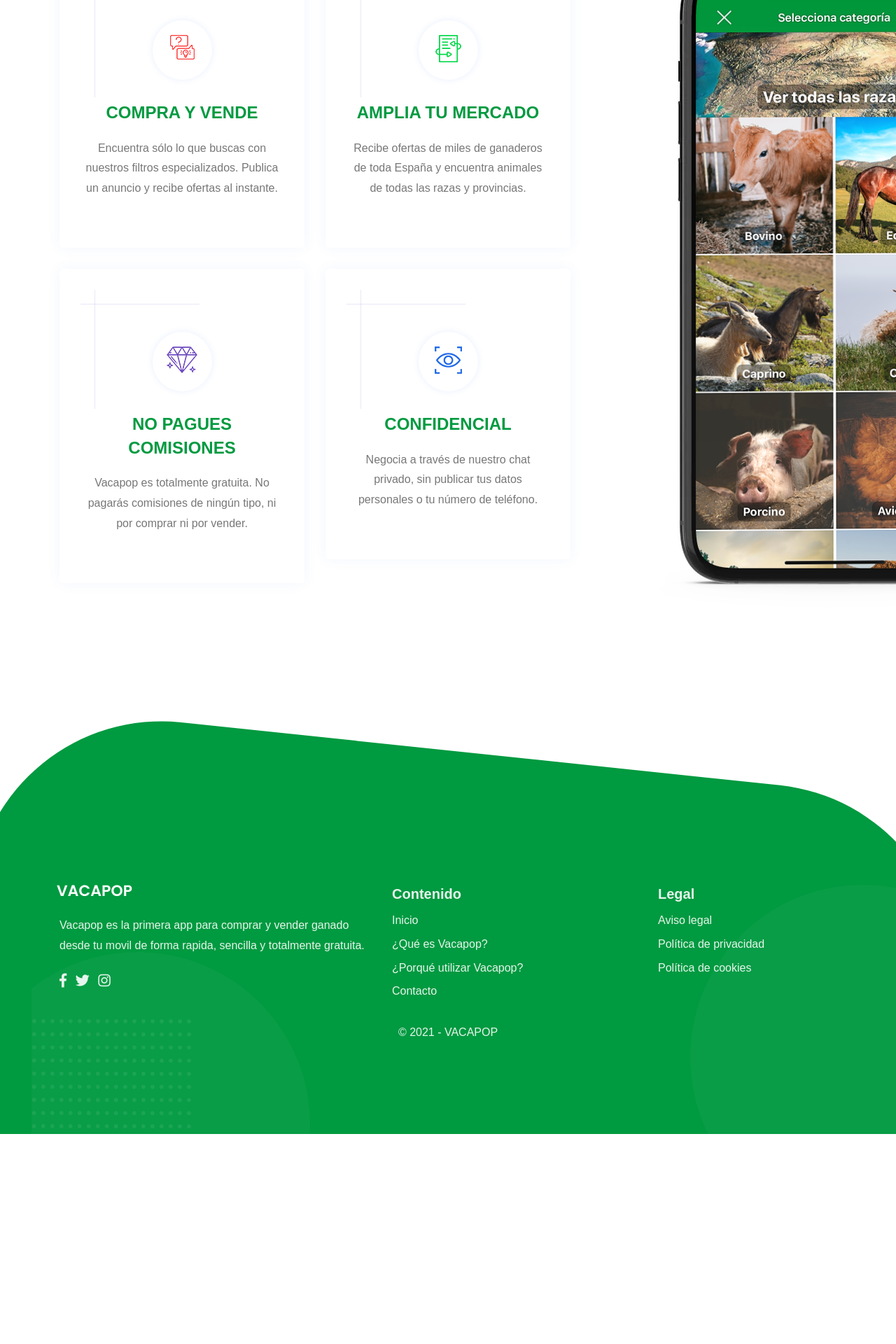
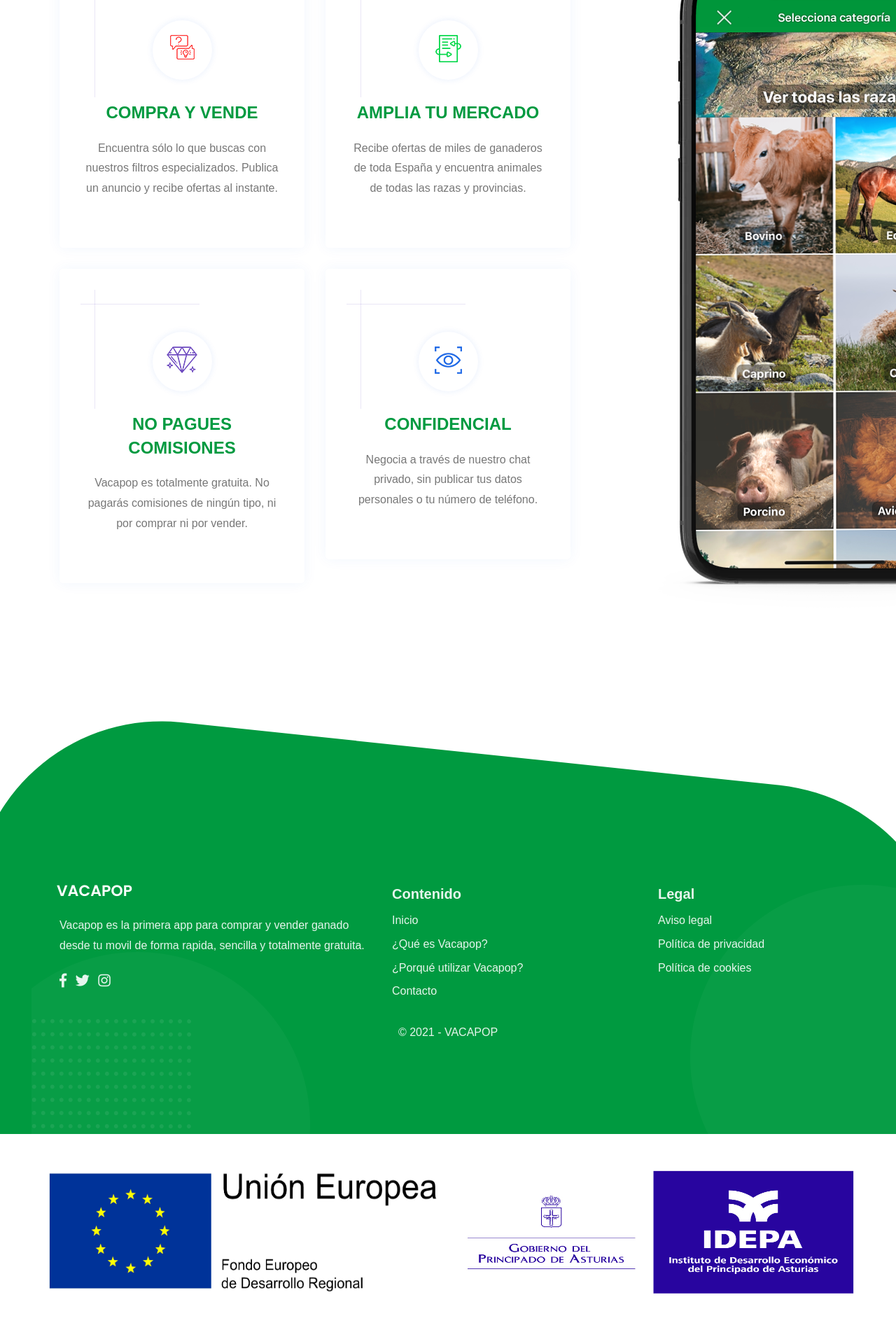
Before and after one commit to project-market-bb/project-market-bb.github.io, a Jekyll site: the page built from index.html, in a window 1280 px wide. Shown: the part 2312-4232 px from the top of the page at 70% size. Built offline with Jekyll 4.4.1, drawn with Linux system fonts in a browser that asks for light colours; some web fonts are replaced; before the commit the page ends 3932 px from its top, so only the background shows below that.

Commit message:
Add idepa

```diff
--- a/_layouts/default.html
+++ b/_layouts/default.html
@@ -59,6 +59,38 @@
     {% feed_meta %}
     {% include pixel_fb.html %}
     {% include pixel_google.html %}
+    <style>
+        .img_eu{
+            vertical-align: middle;
+            display: inline-block;
+        }
+        .wrapper_eu{
+            width: 100%;
+            display: block;
+            position: absolute;
+            text-align: center;
+        }
+        @media screen and (max-width: 2000px) {
+            .wrapper_eu{
+                height: 250px;
+                margin-top: 50px;
+            }
+            .img_eu {
+                width: 580px;
+                height: 180px;
+                }
+            }
+        @media screen and (max-width: 400px) {
+            .wrapper_eu{
+                height: 150px;
+                margin-top: 20px;
+            }
+            .img_eu {
+                width: 280px;
+                height: 50px;
+                }
+        }
+    </style>
 </head>
 
 <body>
@@ -71,6 +103,24 @@
         {% include footer.html %}
 
     </main>
+
+    <div class="wrapper_eu">
+        <a href="/pages/investment.html">
+            <img class='img_eu'
+                src='assets/images/ue_feder.jpg'
+                title='Fondos Feder'
+                alt='Fondos Feder'
+            />
+        </a>
+        <a href="/pages/investment.html">
+            <img class='img_eu'
+                src='assets/images/idepa.jpg'
+                title='IDEPA'
+                alt='IDEPA'
+            />
+        </a>
+    </div>
+
     <!-- gulp:js -->
     <script src="{{site.baseurl}}/assets/js/build.min.js"></script>
     <!-- endgulp -->
```
Also changed, not shown: pages/investment.html (added, +19 -0 lines), assets/images/idepa.jpg (added), assets/images/ue_feder.jpg (added).
